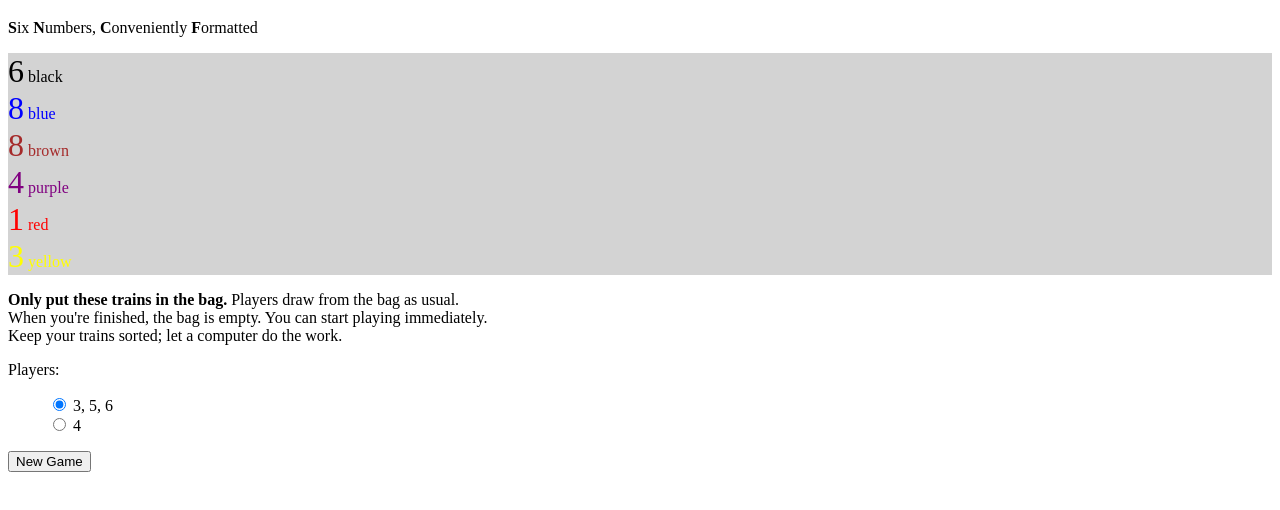
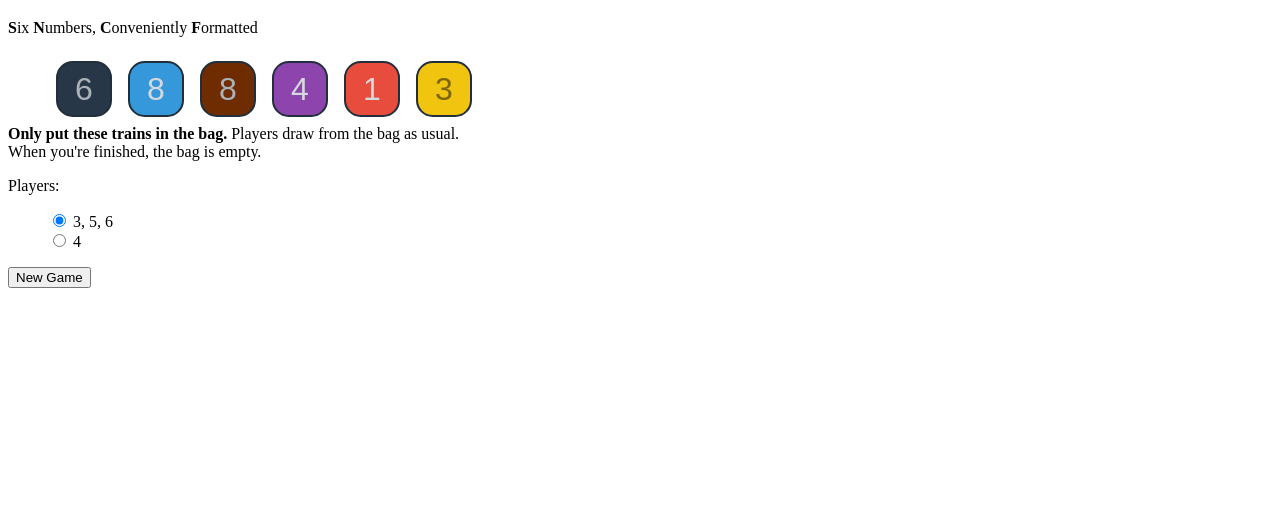
Before and after one commit to pixelatedpenny/pixelatedpenny.github.io, a plain HTML site: page sncf/index.html in a window 1280 px wide. Shown: the part 48-558 px from the top of the page. Drawn offline with nearby package versions, Linux system fonts and the light colour scheme.

Commit message:
giving this some css love and cleaning up makeTrainHtml

```diff
--- a/sncf/index.html
+++ b/sncf/index.html
@@ -1,13 +1,11 @@
 <h1><a href="https://boardgamegeek.com/boardgame/75358/paris-connection">SNCF 🚂</a></h1>
 <p><strong>S</strong>ix <strong>N</strong>umbers, <strong>C</strong>onveniently <strong>F</strong>ormatted</p>
 
-<p style="background-color:lightgray">
-  <span id="pickedTrains"></span>
-</p>
+<ul id="pickedTrains" class="results">
+</ul>
 
 <strong>Only put these trains in the bag.</strong> Players draw from the bag as usual.<br />
-When you're finished, the bag is empty. You can start playing immediately.<br />
-Keep your trains sorted; let a computer do the work.
+When you're finished, the bag is empty.
 
 <p>
   Players:
@@ -34,6 +32,70 @@ Keep your trains sorted; let a computer do the work.
 	.train-number {
 	  font-size: 200%;
 	}
+
+	.results {
+	  list-style: none;
+	  margin: 5px;
+
+	  display: -webkit-box;
+	  display: -moz-box;
+	  display: -ms-flexbox;
+	  display: -webkit-flex;
+	  display: flex;
+	  margin: auto;
+
+	  -webkit-flex-flow: row wrap;
+	  justify-content: left;
+	}
+
+	li.number-circle {
+		border-radius: 30%;
+
+		width: 36px;
+		height: 36px;
+		padding: 8px;
+		margin: 8px;
+
+		text-align: center;
+		font: 32px Arial, sans-serif;
+		display: inline;
+	}
+
+	li.black {
+		background: #283747;
+		border: 2px solid #212F3C;
+		color: #ABB2B9;
+	}
+
+	li.blue {
+		background: #3498DB;
+		border: 2px solid #212F3C;
+		color: #D5D8DC;
+	}
+
+	li.brown {
+		background: #6E2C00;
+		border: 2px solid #212F3C;
+		color: #ABB2B9;
+	}
+
+	li.purple {
+		background: #8E44AD;
+		border: 2px solid #212F3C;
+		color: #D5D8DC;
+	}
+
+	li.red {
+		background: #E74C3C;
+		border: 2px solid #212F3C;
+		color: #D5D8DC;
+	}
+
+	li.yellow {
+		background: #F1C40F;
+		border: 2px solid #212F3C;
+		color: #7D6608;
+	}
 </style>
 
 <script src="https://ajax.googleapis.com/ajax/libs/jquery/3.3.1/jquery.min.js"></script>
@@ -53,13 +115,14 @@ var initializeBag = function() {
   return trainBag;
 }
 
-var makeTrainHtml = function(groupedTrains) {
-	var colorHtml = [];
+var makeTrainHtml = function(grouped) {
+	var html = [];
 	for (var i=0; i < colors.length; ++i){
-		var color = colors[i];
-		colorHtml = colorHtml.concat("<span style='color:" + color + "'><span class='train-number'>" + groupedTrains[color] + "</span> " + color + "</span>");
+		var count = grouped[colors[i]];
+		if (!count) { count = 0; }
+		html = html.concat("<li class='number-circle " + colors[i] + "'>" + count + "</li>");
 	}
-	return colorHtml;
+	return html;
 }
 
 $("#newgame").click(function() {
@@ -72,7 +135,7 @@ $("#newgame").click(function() {
   	return color;
   });
 
-  $("#pickedTrains").html(makeTrainHtml(grouped).join("<br />"));
+  $("#pickedTrains").html(makeTrainHtml(grouped));
 });
 
 $("input[name=players]").change(function() {
```
